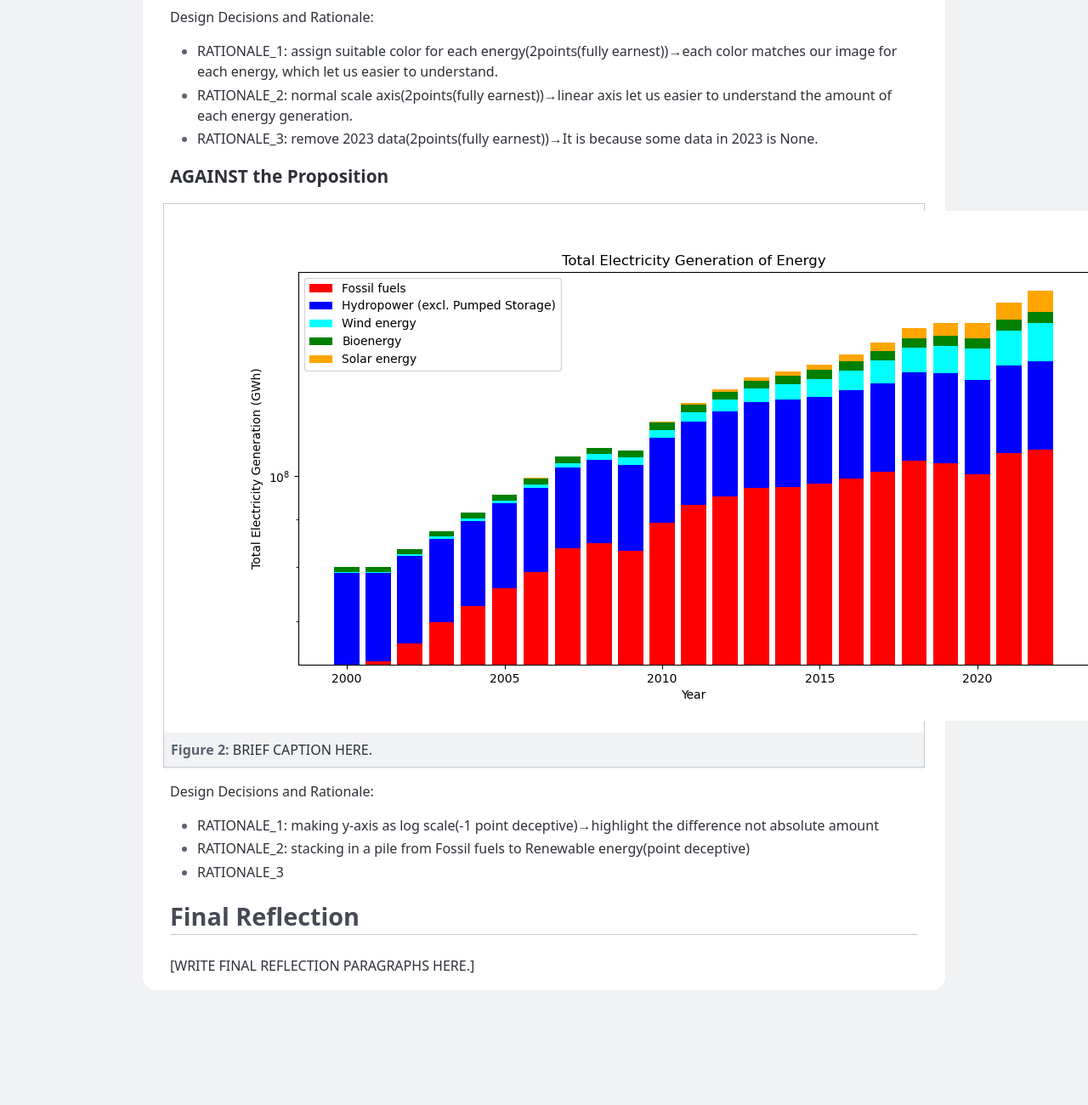
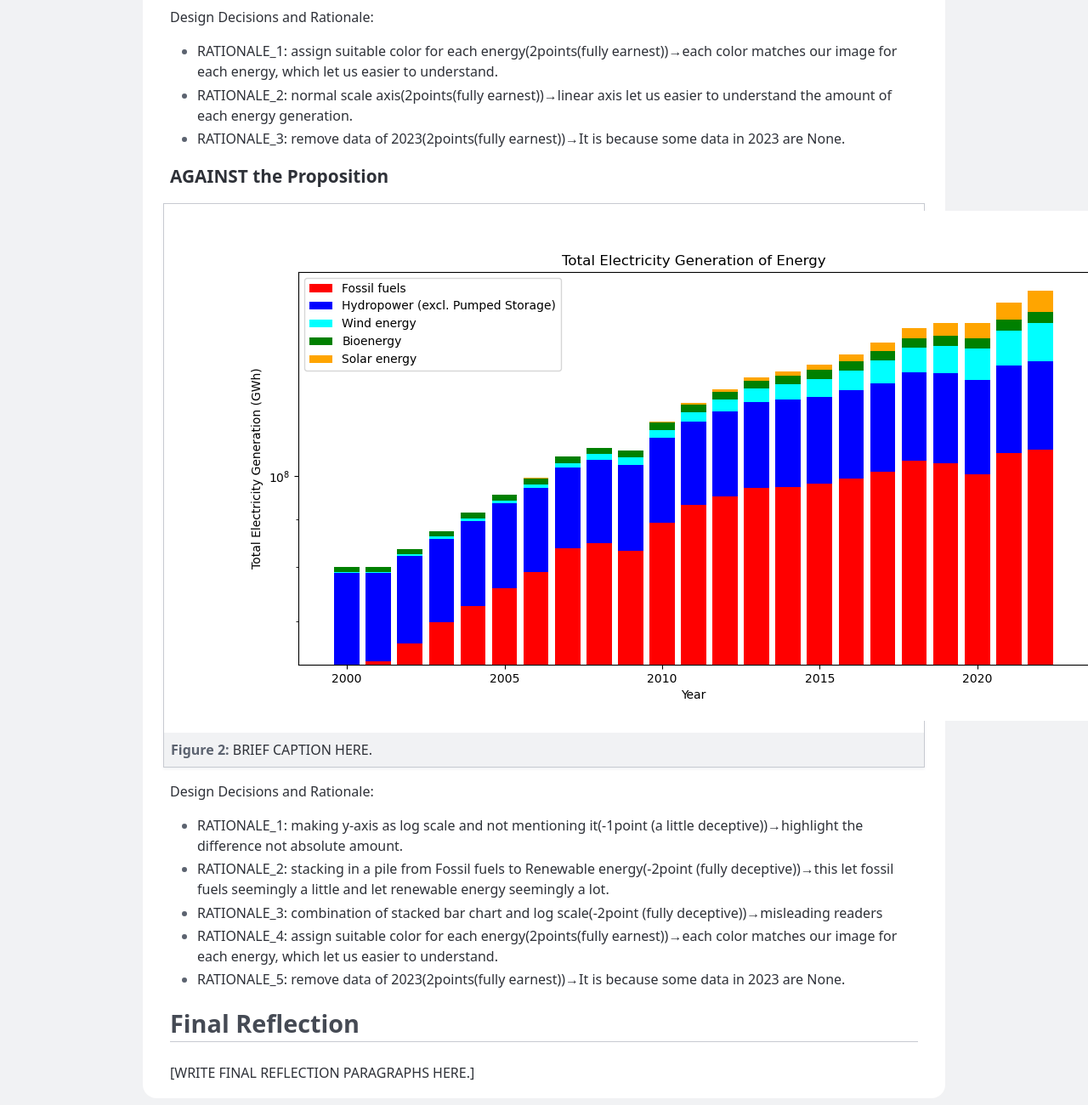
Before and after one commit to Ryotakemuraryo/Assignment2, a plain HTML site: page index.html in a window 1280 px wide. Shown: the part 1194-2494 px from the top of the page at 85% size. Before the commit the page ends 2367 px from the top, so only its background shows below. Drawn offline with Linux system fonts and the light colour scheme.

Commit message:
updating

```diff
--- a/index.html
+++ b/index.html
@@ -167,7 +167,7 @@
         <ul>
           <li>RATIONALE_1: assign suitable color for each energy(2points(fully earnest))→each color matches our image for each energy, which let us easier to understand.</li>
           <li>RATIONALE_2: normal scale axis(2points(fully earnest))→linear axis let us easier to understand the amount of each energy generation.</li>
-          <li>RATIONALE_3: remove 2023 data(2points(fully earnest))→It is because some data in 2023 is None.</li>
+          <li>RATIONALE_3: remove data of 2023(2points(fully earnest))→It is because some data in 2023 are None.</li>
         </ul>
       </section>
 
@@ -182,9 +182,11 @@
         <p>Design Decisions and Rationale:</p>
 
         <ul>
-          <li>RATIONALE_1: making y-axis as log scale(-1 point deceptive)→highlight the difference not absolute amount</li>
-          <li>RATIONALE_2: stacking in a pile from Fossil fuels to Renewable energy(point deceptive)</li>
-          <li>RATIONALE_3</li>
+          <li>RATIONALE_1: making y-axis as log scale and not mentioning it(-1point (a little deceptive))→highlight the difference not absolute amount.</li>
+          <li>RATIONALE_2: stacking in a pile from Fossil fuels to Renewable energy(-2point (fully deceptive))→this let fossil fuels seemingly a little and let renewable energy seemingly a lot.  </li>
+          <li>RATIONALE_3: combination of stacked bar chart and log scale(-2point (fully deceptive))→misleading readers</li>
+          <li>RATIONALE_4: assign suitable color for each energy(2points(fully earnest))→each color matches our image for each energy, which let us easier to understand.</li>
+          <li>RATIONALE_5: remove data of 2023(2points(fully earnest))→It is because some data in 2023 are None.</li>
         </ul>
       </section>
 
```
